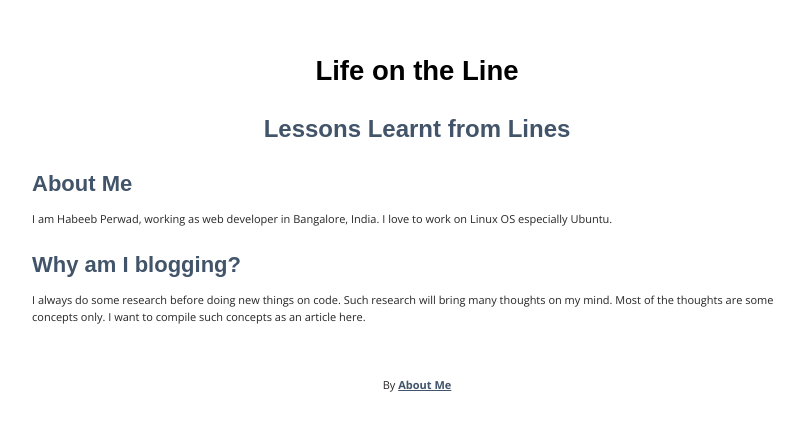
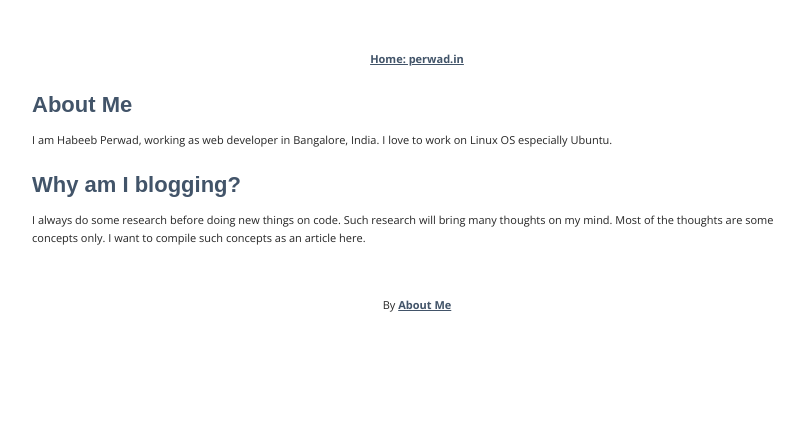
Before and after one commit to habeebperwad/blog, a Jekyll site: the page built from _pages/2014-07-20-about-me.html, in a window 1280 px wide. Shown: the top 431 px of the page, without its empty margins (223-1027 px from the left). Built offline with Jekyll 4.4.1, drawn with Linux system fonts in a browser that asks for light colours; some web fonts are replaced.

Commit message:
site title not needed in pages and posts.

```diff
--- a/_includes/header.html
+++ b/_includes/header.html
@@ -1,8 +1,16 @@
 <header>
-	<div>
-        <h1><a href="{{ site.baseurl }}">{{ site.title }}</a></h1>
-    </div>
     <div>
-        <h3>Lessons Learnt from Lines</h3>
+        {% if page.title == blank: %}
+            <div>
+                    <h1><a href="{{ site.baseurl }}">{{ site.title }}</a></h1>
+            </div>
+            <div>
+                <h3>Lessons Learnt from Lines</h3>
+            </div>
+        {% else: %}
+            <div>
+                    <a href="{{ site.baseurl }}">Home: perwad.in</a>
+            </div>
+        {% endif %}
     </div>
 </header>
```
